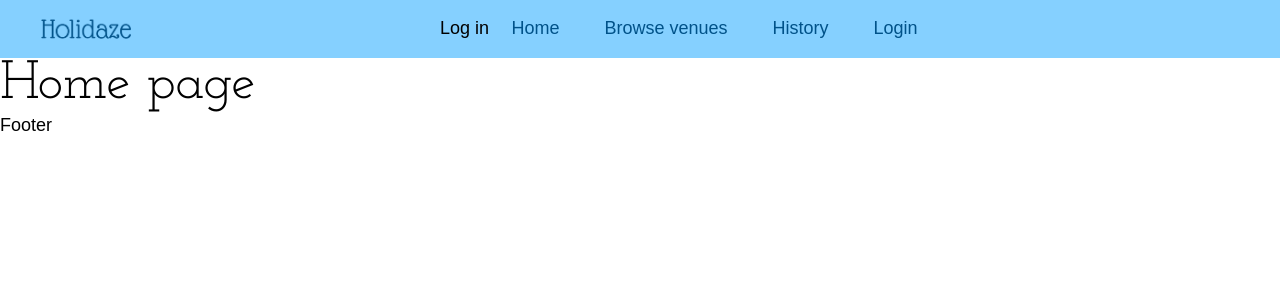
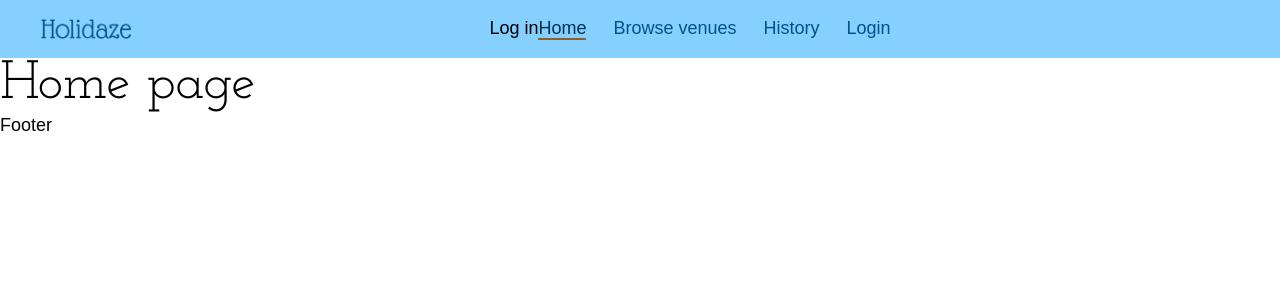
Before and after one commit to mariesaeter/Noroff-project-exam-2, a React (Vite) app: page / in a window 1280 px wide. Shown: the top 300 px of the page. Built offline with nearby package versions, Linux system fonts and the light colour scheme; a web font is replaced by a local one.

Commit message:
Changed from Link to NavLink and added active class. Added link gaps

```diff
--- a/src/assets/index.css
+++ b/src/assets/index.css
@@ -20,20 +20,6 @@
   }
 }
 
-.hideMenu {
-  display: none;
+nav .active {
+  @apply border-earth-brown-dark border-b-2 lg:text-fantasy-blue-active;
 }
-.showMenu {
-  display: block;
-  position: absolute;
-  width: 100%;
-  height: 100vh;
-  top: 0;
-  left: 0;
-  background: white;
-  z-index: 10;
-  display: flex;
-  flex-direction: column;
-  justify-content: space-evenly;
-  align-items: center;
-}
--- a/src/components/navlinks/DesktopNavLinks.jsx
+++ b/src/components/navlinks/DesktopNavLinks.jsx
@@ -16,7 +16,7 @@ export function DesktopNavLinks() {
       ) : (
         <button onClick={handleLogin}>Log in</button>
       )}
-      <ul className="flex">
+      <ul className="flex gap-6">
         {!user && <NavNotLoggedIn />}
         {user && user.manager === false && <NavCustomer />}
         {user && user.manager === true && <NavManager />}
--- a/src/components/navlinks/MainNavLinks.jsx
+++ b/src/components/navlinks/MainNavLinks.jsx
@@ -1,4 +1,4 @@
-import { StyledLink } from "../styled-components/Link";
+import { StyledLink } from "../styled-components/NavLink";
 
 export function MainNavLinks() {
   return (
--- a/src/components/navlinks/MobileNavLinks.jsx
+++ b/src/components/navlinks/MobileNavLinks.jsx
@@ -17,7 +17,7 @@ export function MobileNavLinks() {
         <button onClick={handleLogin}>Log in</button>
       )}
       <div className=" w-full h-full top-0 left-0 fixed bg-fantasy-blue-active z-40">
-        <ul className=" flex flex-col items-center h-full justify-center">
+        <ul className=" flex flex-col gap-8 items-center h-full justify-center">
           {!user && <NavNotLoggedIn />}
           {user && user.manager === false && <NavCustomer />}
           {user && user.manager === true && <NavManager />}
--- a/src/components/navlinks/NavCustomer.jsx
+++ b/src/components/navlinks/NavCustomer.jsx
@@ -1,5 +1,5 @@
 import { MainNavLinks } from "./MainNavLinks";
-import { StyledLink } from "../styled-components/Link";
+import { StyledLink } from "../styled-components/NavLink";
 
 export function NavCustomer() {
   return (
--- a/src/components/navlinks/NavManager.jsx
+++ b/src/components/navlinks/NavManager.jsx
@@ -1,5 +1,5 @@
 import { MainNavLinks } from "./MainNavLinks";
-import { StyledLink } from "../styled-components/Link";
+import { StyledLink } from "../styled-components/NavLink";
 
 export function NavManager() {
   return (
--- a/src/components/navlinks/NavNotLoggedIn.jsx
+++ b/src/components/navlinks/NavNotLoggedIn.jsx
@@ -1,5 +1,5 @@
 import { MainNavLinks } from "./MainNavLinks";
-import { StyledLink } from "../styled-components/Link";
+import { StyledLink } from "../styled-components/NavLink";
 
 export function NavNotLoggedIn() {
   return (
--- a/src/components/styled-components/Link.jsx
+++ /dev/null
@@ -1,16 +0,0 @@
-import { Link } from "react-router-dom";
-
-export const StyledLink = ({ location, children }) => {
-  return (
-    <Link
-      to={`/${location}`}
-      className={`text-body-white hover:border-b-2 hover:border-earth-brown scale-x-0 transition transform ease-in-out delay-300 hover:origin-left lg:text-fantasy-blue lg:hover:text-fantasy-blue-hover lg:active:text-fantasy-blue-active m-5`}
-    >
-      {children}
-    </Link>
-  );
-};
-
-// export const styledLink = styled(Link) {
-// className: 'text-fantasy-blue';
-// }
--- /dev/null
+++ b/src/components/styled-components/NavLink.jsx
@@ -0,0 +1,18 @@
+import { NavLink } from "react-router-dom";
+
+export const StyledLink = ({ location, children }) => {
+  return (
+    <NavLink
+      to={`/${location}`}
+      className={`text-body-white lg:text-fantasy-blue hover:border-b-2 hover:border-earth-brown scale-x-0 transition transform ease-in-out duration-500 hover:origin-left lg:hover:text-fantasy-blue-hover`}
+    >
+      {children}
+    </NavLink>
+  );
+};
+
+// export const styledLink = styled(Link) {
+// className: 'text-fantasy-blue';
+// }
+
+// text-body-white hover:border-b-2 hover:border-earth-brown scale-x-0 transition transform ease-in-out delay-300 hover:origin-left lg:text-fantasy-blue lg:hover:text-fantasy-blue-hover lg:active:text-fantasy-blue-active m-5
--- a/src/hooks/HamburgerMenu.jsx
+++ b/src/hooks/HamburgerMenu.jsx
@@ -37,7 +37,7 @@ export function HamburgerMenu() {
   );
 
   return (
-    <section className="cursor-pointer lg:hidden">
+    <section className="lg:hidden">
       {openMenu ? closeButton : openButton}
       {openMenu && <MobileNavLinks />}
     </section>
```
